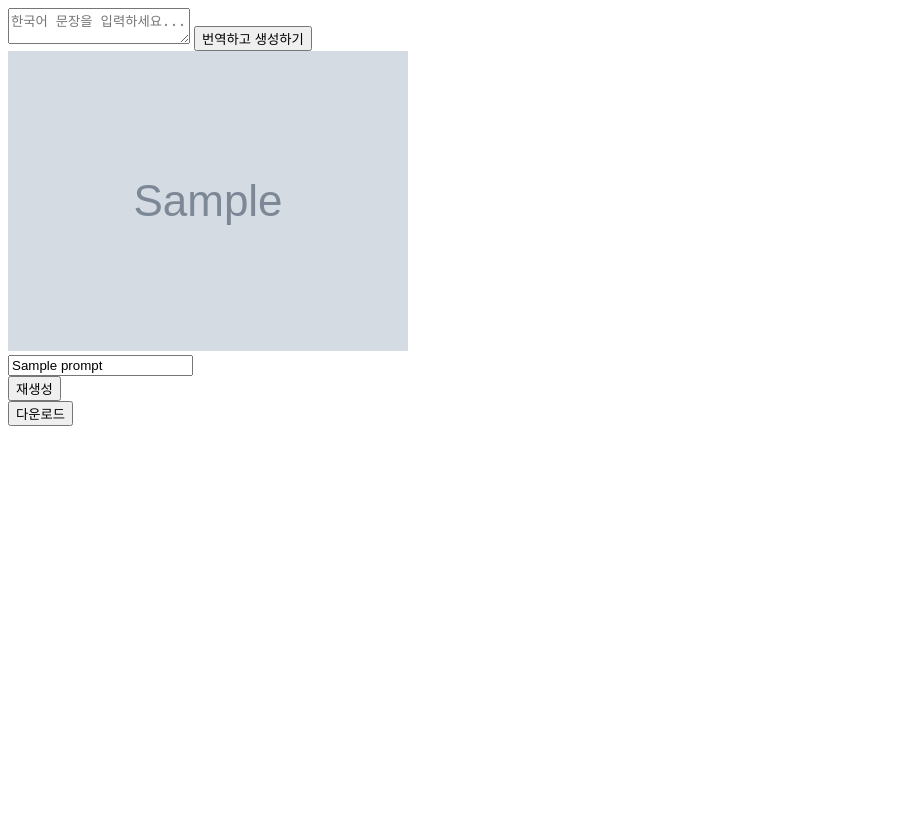
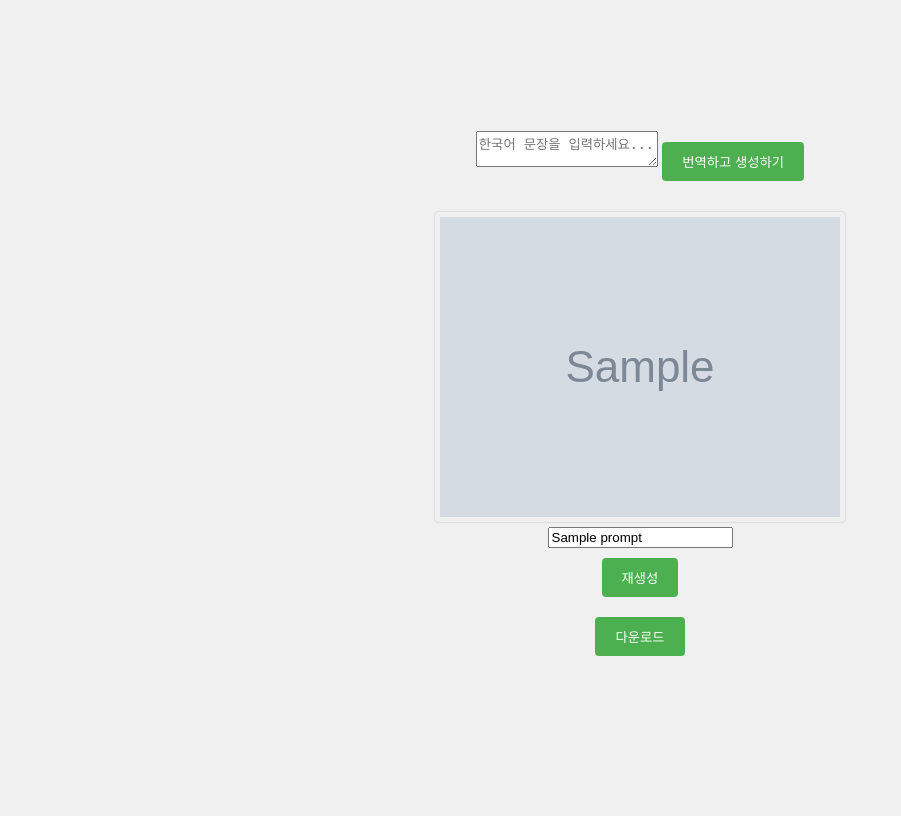
Before and after one commit to Ryuwj/EmotAIcon-Creater, a Flask app: template templates/index.html in a window 1280 px wide. Shown: the whole page, without its empty margins (0-901 px from the left). Before the commit the page ends 426 px from the top, so only its background shows below. Run offline with Flask 3, Linux system fonts and the light colour scheme; the template is opened without the code that fills it: most values are stand-ins (such as "Sample title", 1, 10 or a date in 2020); grey boxes marked "Sample" are stand-in pictures; parts of the project's set-up code (start-up, migrations or seed data) failed here and were passed over.

Commit message:
웹 페이지의 디자인을 수정하고, css 파일을 만들었음.

```diff
--- /dev/null
+++ b/static/css/style.css
@@ -0,0 +1,35 @@
+/* style.css */
+body {
+    font-family: 'Arial', sans-serif;
+    display: flex;
+    justify-content: center;
+    align-items: center;
+    height: 100vh;
+    background-color: #f0f0f0;
+}
+.container {
+    text-align: center;
+}
+.form-group {
+    margin-bottom: 20px;
+}
+button {
+    background-color: #4CAF50;
+    color: white;
+    padding: 10px 20px;
+    margin: 10px 0;
+    border: none;
+    border-radius: 4px;
+    cursor: pointer;
+}
+button:hover {
+    background-color: #45a049;
+}
+img {
+    max-width: 100%;
+    height: auto;
+    border: 1px solid #ddd;
+    border-radius: 4px;
+    padding: 5px;
+}
+/* Rest of the CSS */
--- a/templates/index.html
+++ b/templates/index.html
@@ -3,13 +3,18 @@
 <head>
     <meta charset="UTF-8">
     <title>이모티콘 이미지 생성기</title>
+    <link rel="stylesheet" href="static/css/style.css"
 </head>
 <body>
+    <div class="container">
+        <div class="form-group">
             <form action="/" method="post">
                 <textarea name="text" placeholder="한국어 문장을 입력하세요..."></textarea>
                 <button type="submit">번역하고 생성하기</button>
             </form>
+        </div>
         {% if image_path %}
+        <div class="form-group">
             <div>
                 <!-- 이미지 파일 경로를 사용하여 이미지 표시 -->
                 <img src="{{ image_path }}" alt="생성된 이미지" />
@@ -26,6 +31,8 @@
                 <input type="hidden" name="image_path" value="{{ image_path }}">
                 <button type="submit">다운로드</button>
             </form>
+        </div>
         {% endif %}
+    </div>
 </body>
 </html>
```
Lines whose indentation alone changed are shown as unchanged.
